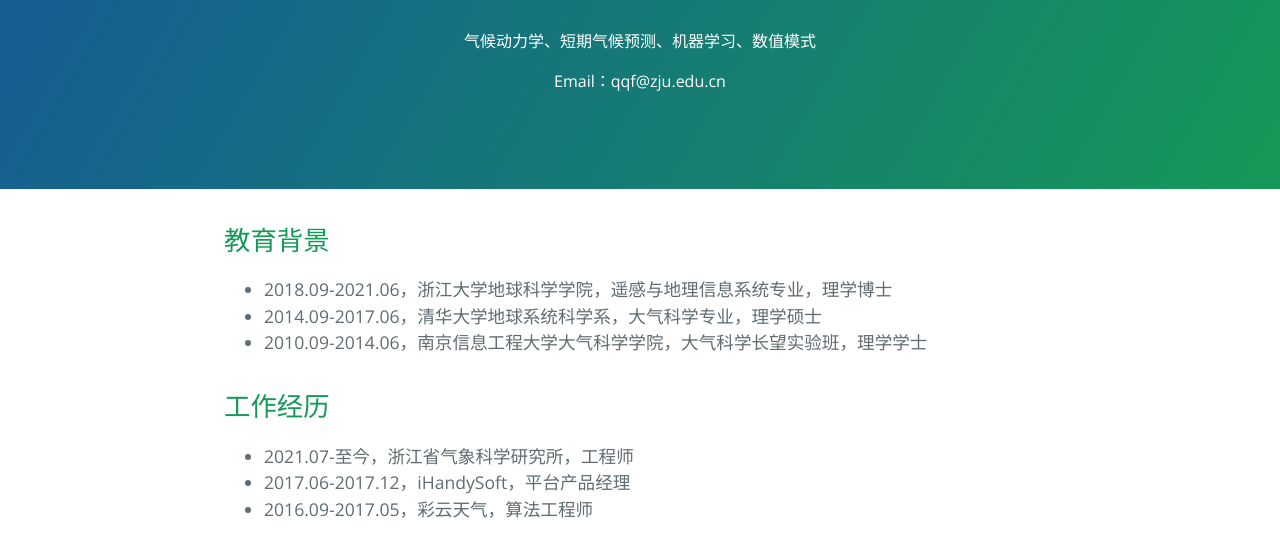
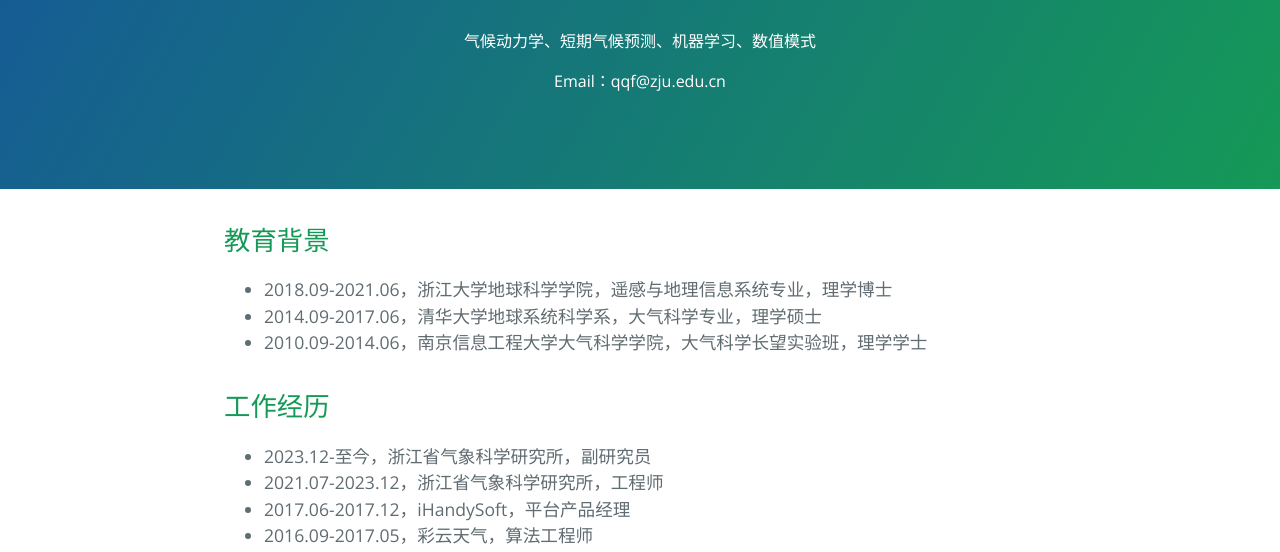
Before and after one commit to QQFRaphael/QQFRaphael.github.io, a website: page index.html in a window 1280 px wide. Shown: the part 208-760 px from the top of the page. Drawn offline with nearby package versions, Linux system fonts and the light colour scheme.

Commit message:
Update index.html

```diff
--- a/index.html
+++ b/index.html
@@ -32,7 +32,8 @@
       <a id="user-content-header-1" class="anchor" href="#header-1" aria-hidden="true"><span class="octicon octicon-link"></span></a>工作经历</h2>
 
       <ul class="task-list">
-      <li>2021.07-至今，浙江省气象科学研究所，工程师</li>
+      <li>2023.12-至今，浙江省气象科学研究所，副研究员</li>
+      <li>2021.07-2023.12，浙江省气象科学研究所，工程师</li>
       <li>2017.06-2017.12，iHandySoft，平台产品经理</li>
       <li>2016.09-2017.05，彩云天气，算法工程师</li>
       </ul>
```
